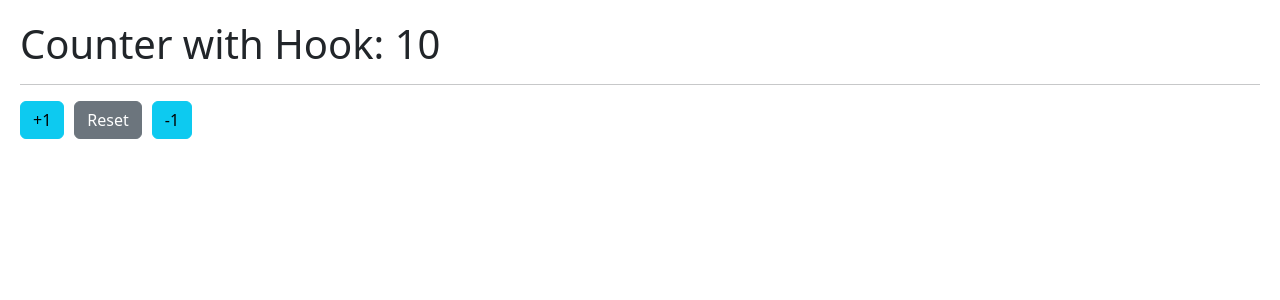
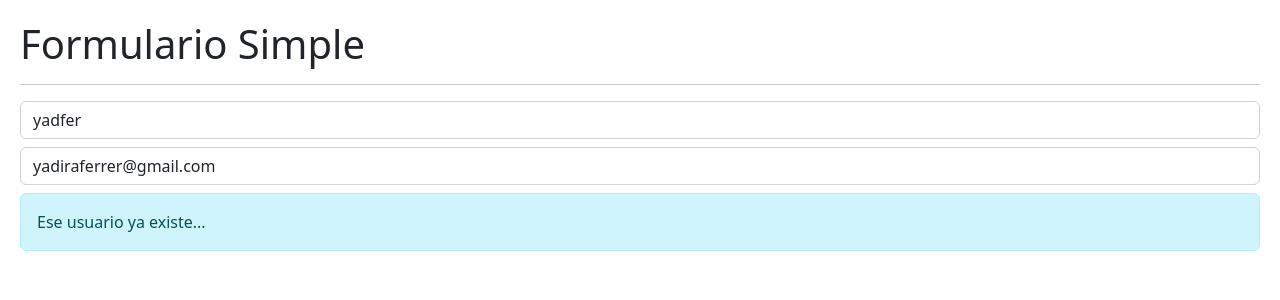
Before and after one commit to Yadira-Ferrer/React-Projects, a React (Vite) app in the folder 05-hook-app/: page / in a window 1280 px wide. Shown: the top 300 px of the page. Built offline with nearby package versions, Linux system fonts and the light colour scheme.

Commit message:
Hook - useEffect

```diff
--- /dev/null
+++ b/05-hook-app/src/02-useEffect/Message.jsx
@@ -0,0 +1,19 @@
+import { useEffect } from 'react';
+
+export const Message = () => {
+  useEffect(() => {
+    console.log('Message mounted...');
+
+    return () => {
+      console.log('Message unmounted...');
+    };
+  }, []);
+
+  return (
+    <>
+      <div className="alert alert-info mt-2" role="alert">
+        Ese usuario ya existe...
+      </div>
+    </>
+  );
+};
--- /dev/null
+++ b/05-hook-app/src/02-useEffect/SimpleForm.jsx
@@ -0,0 +1,59 @@
+import { useEffect, useState } from 'react';
+import { Message } from './Message';
+
+export const SimpleForm = () => {
+  const [formState, setFormState] = useState({
+    username: 'yadfer',
+    email: 'yadiraferrer@gmail.com',
+  });
+
+  const { username, email } = formState;
+  const onInputChage = ({ target }) => {
+    const { name, value } = target;
+    setFormState({
+      ...formState,
+      [name]: value,
+    });
+  };
+
+  useEffect(() => {
+    //console.log('useEffect called :O');
+  }, []); // [] -> useEffect se ejecuta una sola vez
+
+  useEffect(() => {
+    //console.log('formState changed...');
+  }, [formState]);
+
+  useEffect(() => {
+    //console.log('email changed...');
+  }, [email]);
+
+  return (
+    <>
+      <h1> Formulario Simple </h1>
+      <hr />
+      <input
+        type="text"
+        className="form-control"
+        placeholder="Username"
+        name="username"
+        value={username}
+        onChange={onInputChage}
+      />
+      <input
+        type="email"
+        className="form-control  mt-2"
+        placeholder="yyfm.95@gmail.com"
+        name="email"
+        value={email}
+        onChange={onInputChage}
+      />
+      {username === 'yadfer' && <Message />}
+    </>
+  );
+};
+
+/*
+    Se recomienda crear efectos (useEffect) específicos por cada acción
+    que deseamos ejecutar.
+*/
--- a/05-hook-app/src/main.jsx
+++ b/05-hook-app/src/main.jsx
@@ -1,12 +1,13 @@
 import React from 'react';
 import ReactDOM from 'react-dom/client';
-import { CounterWithCustomHook } from './01-useState/CounterWithCustomHook';
+import { SimpleForm } from './02-useEffect/SimpleForm';
+//import { CounterWithCustomHook } from './01-useState/CounterWithCustomHook';
 //import { CounterApp } from './01-useState/CounterApp';
 //import { HooksApp } from './HooksApp';
 import './index.css';
 
 ReactDOM.createRoot(document.getElementById('root')).render(
-  <React.StrictMode>
-    <CounterWithCustomHook />
-  </React.StrictMode>
+  //<React.StrictMode>
+  <SimpleForm />
+  //</React.StrictMode>
 );
```
